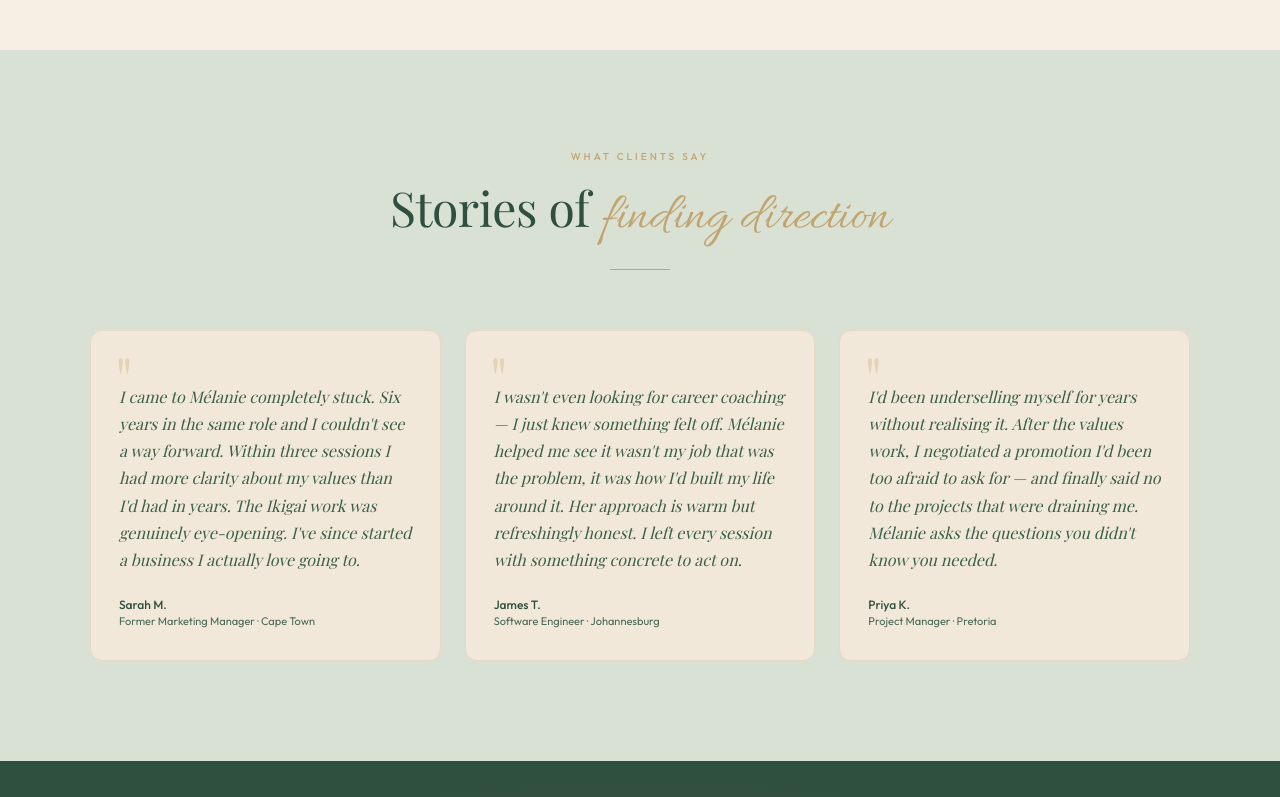
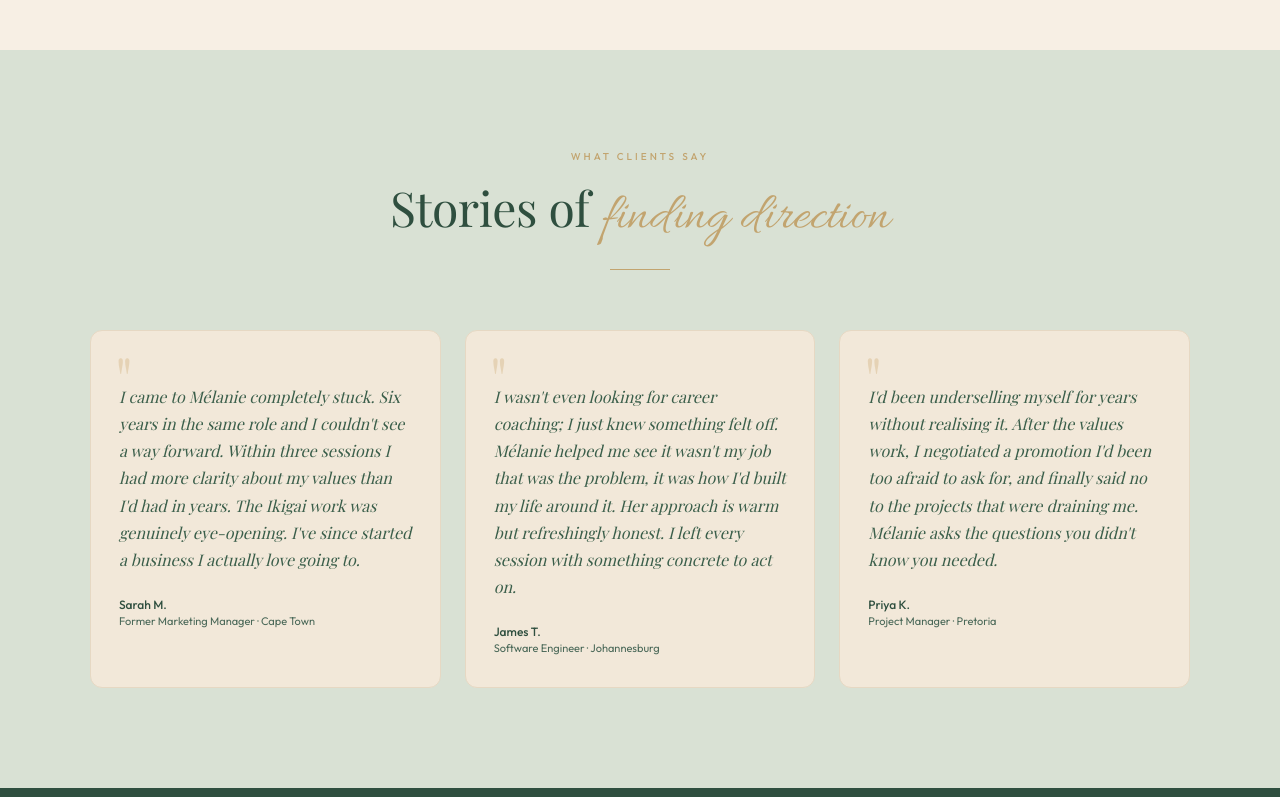
Before and after one commit to findyourcompasswithin-collab/website, a plain HTML site: page index.html in a window 1280 px wide. Shown: the part 3093-3890 px from the top of the page. Drawn offline with nearby package versions, Linux system fonts and the light colour scheme; a web font is replaced by a local one.

Commit message:
Replace profile photo and remove em dashes from website
- Swap mel-cooper.jpg for mel-professional.png (cleaner background, no dark edges)
- Replace all em dashes in testimonials with correct punctuation (commas/semicolons)

Co-Authored-By: Claude Sonnet 4.6 <noreply@anthropic.com>

```diff
--- a/index.html
+++ b/index.html
@@ -422,7 +422,7 @@ footer{background:#162b1e;padding:60px 2rem 30px}
   <section class="about-snap">
     <div class="about-snap-inner">
       <div class="about-photo reveal">
-        <img src="mel-cooper.jpg" alt="Mélanie Steenkamp" style="width:100%;height:100%;object-fit:cover;object-position:center top;display:block;">
+        <img src="mel-professional.png" alt="Mélanie Steenkamp" style="width:100%;height:100%;object-fit:cover;object-position:center center;display:block;">
       </div>
       <div class="about-content reveal">
         <div class="section-eyebrow">About Mélanie</div>
@@ -493,13 +493,13 @@ footer{background:#162b1e;padding:60px 2rem 30px}
         </div>
         <!-- EXAMPLE TESTIMONIAL — replace with real client words when ready -->
         <div class="testi-card reveal">
-          <p class="testi-text">I wasn't even looking for career coaching — I just knew something felt off. Mélanie helped me see it wasn't my job that was the problem, it was how I'd built my life around it. Her approach is warm but refreshingly honest. I left every session with something concrete to act on.</p>
+          <p class="testi-text">I wasn't even looking for career coaching; I just knew something felt off. Mélanie helped me see it wasn't my job that was the problem, it was how I'd built my life around it. Her approach is warm but refreshingly honest. I left every session with something concrete to act on.</p>
           <div class="testi-author">James T.</div>
           <div class="testi-role">Software Engineer · Johannesburg</div>
         </div>
         <!-- EXAMPLE TESTIMONIAL — replace with real client words when ready -->
         <div class="testi-card reveal">
-          <p class="testi-text">I'd been underselling myself for years without realising it. After the values work, I negotiated a promotion I'd been too afraid to ask for — and finally said no to the projects that were draining me. Mélanie asks the questions you didn't know you needed.</p>
+          <p class="testi-text">I'd been underselling myself for years without realising it. After the values work, I negotiated a promotion I'd been too afraid to ask for, and finally said no to the projects that were draining me. Mélanie asks the questions you didn't know you needed.</p>
           <div class="testi-author">Priya K.</div>
           <div class="testi-role">Project Manager · Pretoria</div>
         </div>
```
Also changed, not shown: 1 other file.
